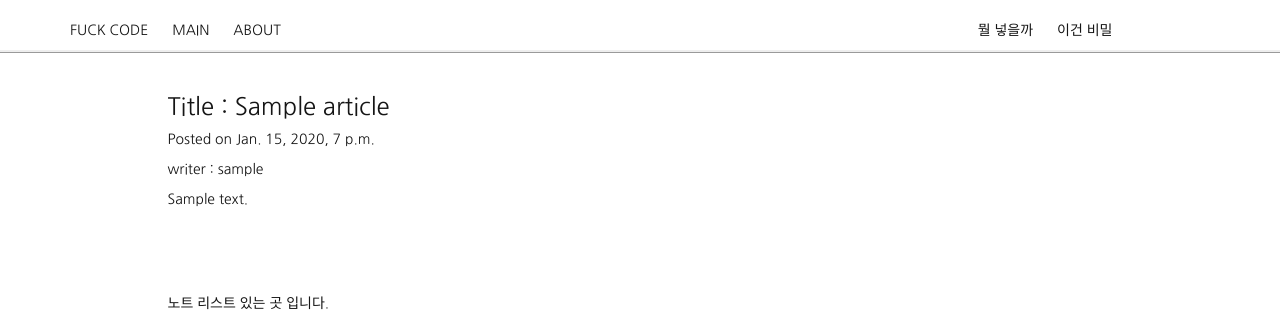
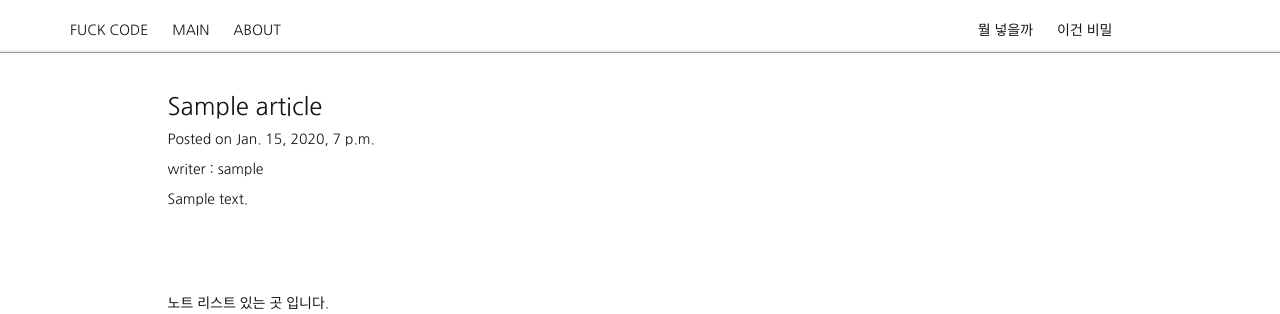
Before and after one commit to sangmoon/blog_project, a Django app: page /article/1 in a window 1280 px wide. Shown: the top 314 px of the page. Run offline with Django 3.2, Linux system fonts and the light colour scheme; tables that the repository leaves empty hold one stand-in row (values such as "Sample post"); some libraries are stand-ins or nearby versions.

Commit message:
added template tag for linebreaks

```diff
--- a/apps/static/base.css
+++ b/apps/static/base.css
@@ -28,9 +28,11 @@ header{
 .nav a{
     text-transform: uppercase;
 }
+
 .nav ul{
     padding-left:0;
 }
+
 .nav .pull-left li{
     margin-right: 2rem;
     display: inline;
@@ -60,7 +62,6 @@ header{
 }
 
 .article {
-
     margin-top:2rem;
 }
 
--- a/apps/templates/view_article.html
+++ b/apps/templates/view_article.html
@@ -3,14 +3,14 @@
 
     {% block content %}
         <article>
-            <h3>Title : {{article.title}}</h3>
+            <h3>{{article.title}}</h3>
             <p>
                 Posted on <time>
                 {{article.created_at}}
                 </time>
             </p>
             <p>writer : {{article.user}}</p>
-            {{article.content|safe}}
+            {{article.content|linebreaks}}
         </article>
     {% endblock %}
 
```
